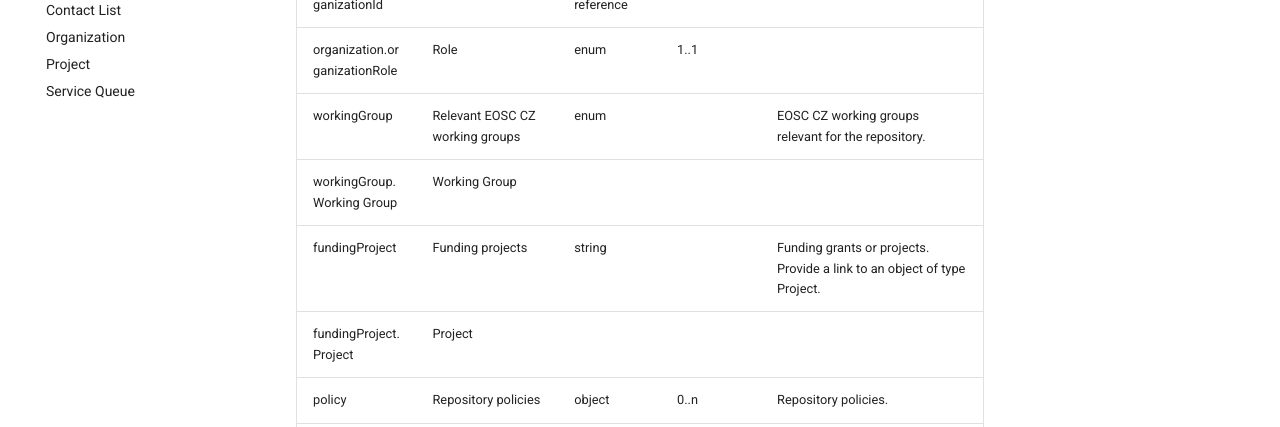
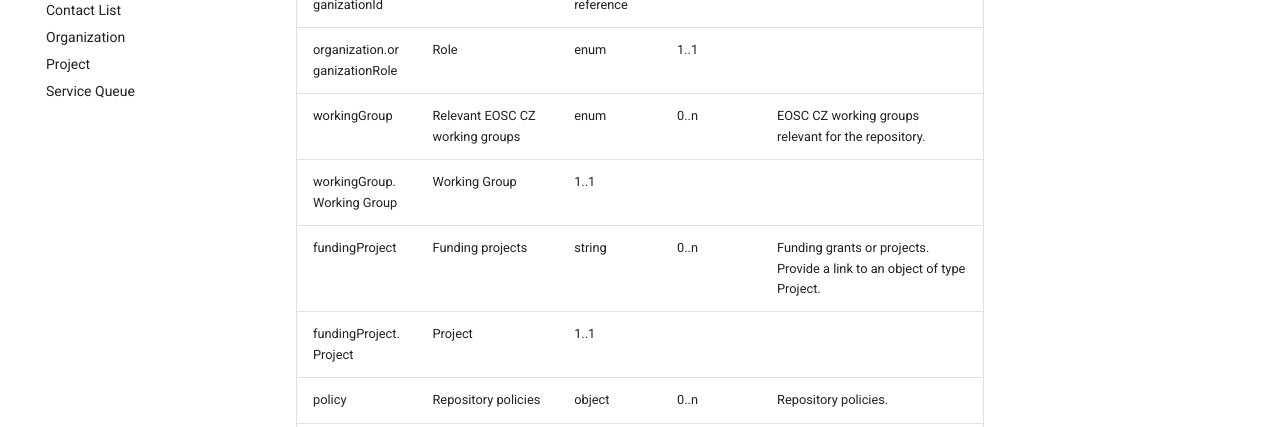
Before and after one commit to techlib/NKR-schema, an MkDocs documentation site: the page built from docs/repository.md, in a window 1280 px wide and 900 px high, scrolled down 1708 px. Shown: the part 152-579 px from the top of the window. Built offline with MkDocs 1.6.1 and Material for MkDocs 9.7.7, drawn with Linux system fonts in a browser that asks for light colours; comment, search, counter and statistics services are not loaded.

Commit message:
Update repository.md

```diff
--- a/docs/repository.md
+++ b/docs/repository.md
@@ -20,10 +20,10 @@ contactList | Contact list for the repository. Provide a link to an object of ty
 organization | Organizations | object | 0..n | Organization(s) responsible for the repository management or specific part of the repository management (could be large research infrastructure or consortium). Provide a link to an object of type Organization.
 organization.organizationId | Organization | handle reference | 1..1 |
 organization.organizationRole | Role | enum | 1..1 |
-workingGroup | Relevant EOSC CZ working groups | enum |  | EOSC CZ working groups relevant for the repository.
-workingGroup.Working Group | Working Group |  |  |
-fundingProject | Funding projects | string |  | Funding grants or projects. Provide a link to an object of type Project.
-fundingProject.Project | Project |  |  |
+workingGroup | Relevant EOSC CZ working groups | enum | 0..n | EOSC CZ working groups relevant for the repository.
+workingGroup.Working Group | Working Group | 1..1 |  |
+fundingProject | Funding projects | string | 0..n | Funding grants or projects. Provide a link to an object of type Project.
+fundingProject.Project | Project | 1..1 |  |
 policy | Repository policies | object | 0..n | Repository policies.
 policy.policyUrl | Policy URL | uri | 1..1 |
 policy.policyType | Policy type | enum | 1..1 |
```
